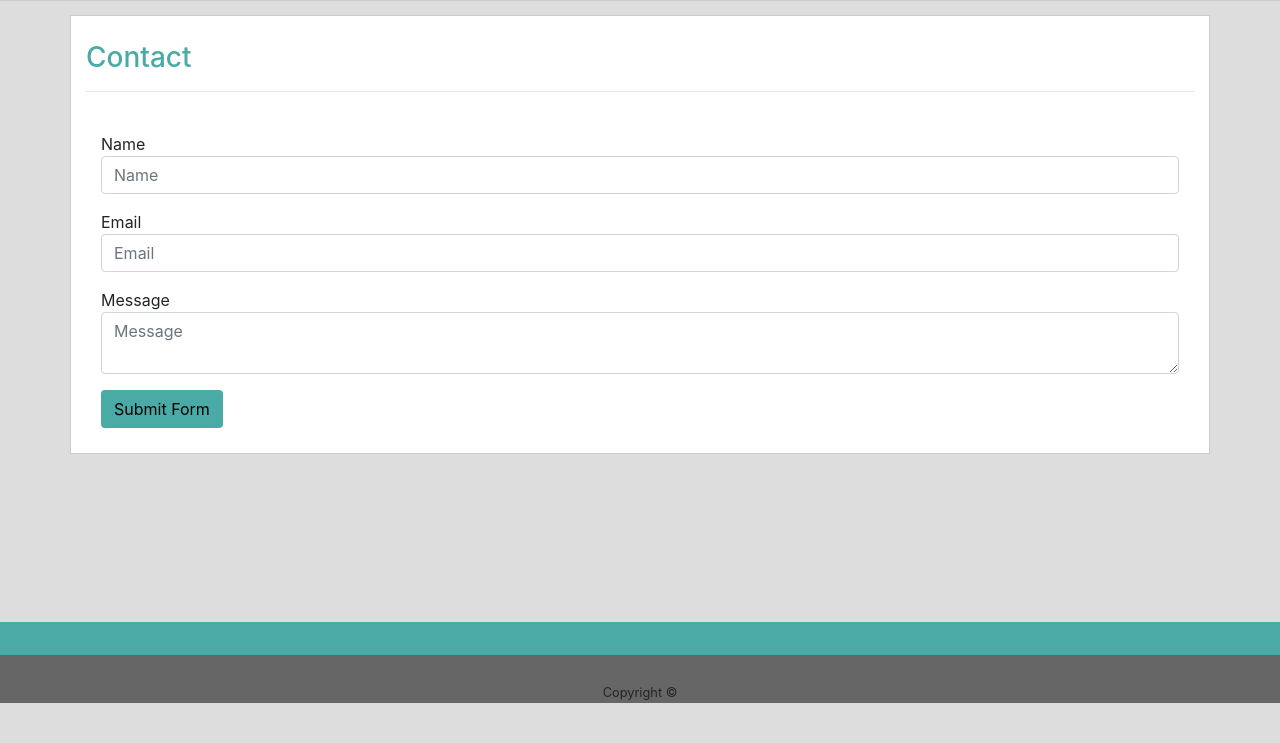
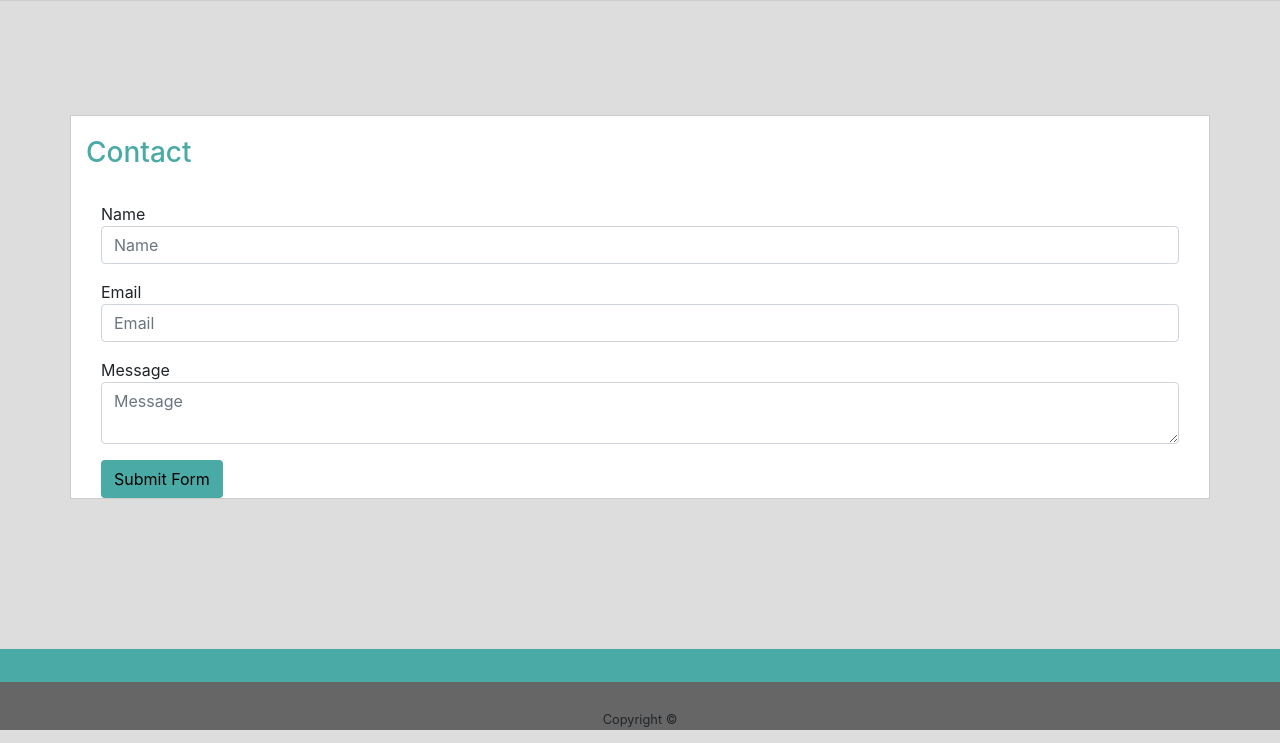
Before and after one commit to kb2232/Basic-Portfolio, a plain HTML site: page contact.html in a window 1280 px wide. Shown: the part 57-800 px from the top of the page. Drawn offline with nearby package versions, Linux system fonts and the light colour scheme.

Commit message:
latest updates

```diff
--- a/assets/css/style.css
+++ b/assets/css/style.css
@@ -62,3 +62,10 @@
   position: absolute;
   right: 400px;
 }
+footer {
+  margin: 150px 0px 0px 0px;
+}
+.setbodymargin {
+  margin: 100px 0px 0px 0px;
+  padding: 20px 0px 0px 0px;
+}
--- a/contact.html
+++ b/contact.html
@@ -42,9 +42,8 @@
   </nav>
   <!--body-->
   <br>
-  <div class="container bigBar white">
+  <div class="container bigBar white setbodymargin">
     <h3 class="teal">Contact</h3>
-    <hr>
     <!--row1-->
 
     <div class="container">
@@ -75,13 +74,6 @@
     </div>
 
   </div>
-  <br>
-  <br>
-  <br>
-  <br>
-  <br>
-  <br>
-  <br>
   <!--Footer-->
   <footer class="page-footer ">
     <!--Footer Links-->
```
Also changed, not shown: index.html (+1 -11 lines), portfolio.html (+1 -10 lines).
